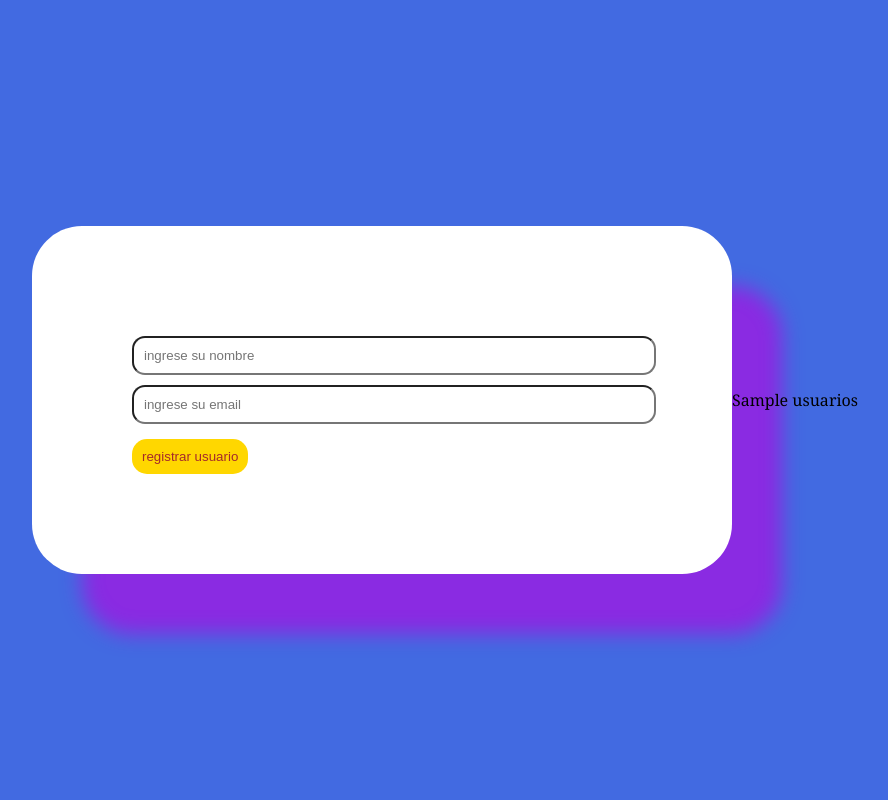
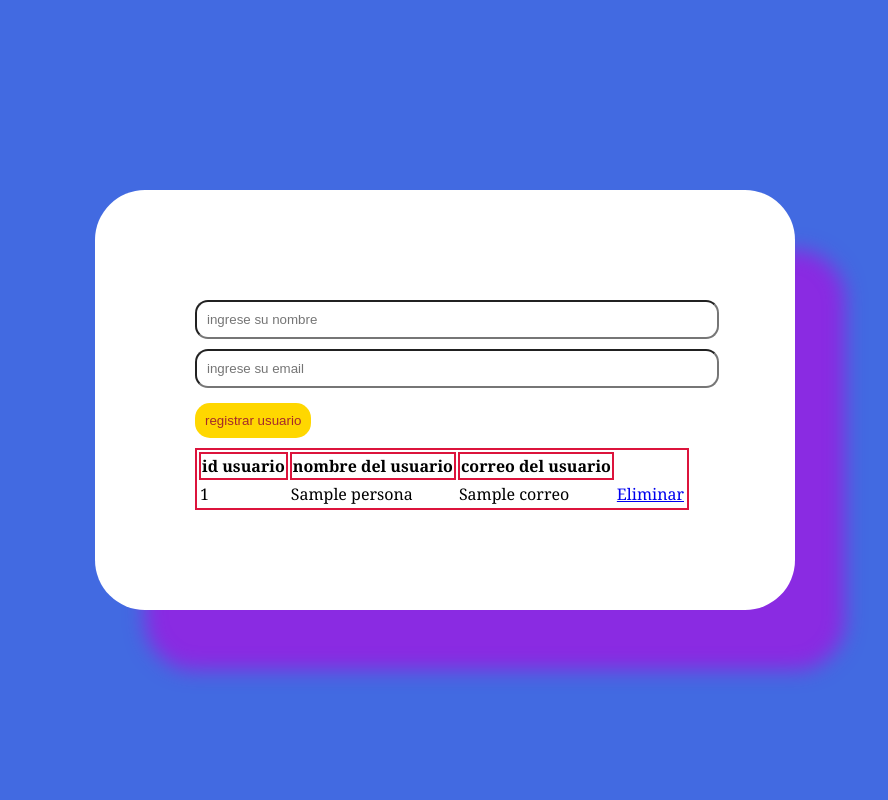
Before and after one commit to JSDIAZ27/CRUD, a Flask app: template templates/registro.html in a window 1280 px wide. Shown: the whole page, without its empty margins (195-1083 px from the left). Run offline with Flask 3, Linux system fonts and the light colour scheme; the template is opened without the code that fills it: most values are stand-ins (such as "Sample title", 1, 10 or a date in 2020).

Commit message:
clase 15-05-25

```diff
--- a/main.py
+++ b/main.py
@@ -1,9 +1,9 @@
-from flask import Flask, render_template, request, url_for
+from flask import Flask, render_template, request, url_for, redirect
 
 app =Flask(__name__)
 
 usuarios = []
-
+id_contador=1
 
 
 
@@ -11,14 +11,32 @@ usuarios = []
 
 @app.route("/", methods=["GET", "POST"])
 def crud():
-    nombre = request.form.get("nombre")
-    email = request.form.get("email")
-    usuarios.append({"nombre del usuario":nombre, "correo": email })
+    global id_contador
+
+    if request.method=='POST':
+     nombre = request.form.get("nombre")
+     email = request.form.get("email")
+     usuarios.append({"id":id_contador,"nombre del usuario":nombre, "correo": email }) #insertando un usuario
+     id_contador+=1
+     return redirect(url_for("crud"))
+
+
+    id_eliminar=request.args.get("borrar")#siempre quda como texto
+    if id_eliminar: #si me entregan un id a eliminar
+        #TODO: eliminar el usuario con el id del parametro de las lista
+        for item in usuarios:
+            if str(item['id'])==id_eliminar:
+                usuarios.remove(item)
+                break
+        return redirect(url_for("crud"))#llamar al nombre de la funcion
+
+
+        return render_template("registro.html")
 
 
 
 
-    return render_template("registro.html", usuarios=usuarios)
+    return render_template("registro.html", usuarios=usuarios)#lista que entregamos al html
 
 
 
--- a/static/style.css
+++ b/static/style.css
@@ -33,3 +33,8 @@ button {
     color: brown;
     cursor: pointer;
 }
+
+table, th{
+    margin-top: 10px;
+    border: 2px solid crimson;
+}
--- a/templates/registro.html
+++ b/templates/registro.html
@@ -9,17 +9,32 @@
 <body>
     <div class="section">
         <form method="post">
-            <input  type="text" name="nombre"  placeholder="ingrese su nombre">
+            <input  type="text" name="nombre"  placeholder="ingrese su nombre" required>
 
-            <input  type="email" name="email"  placeholder="ingrese su email">
-            <button tupe="submit">registrar usuario</button>
+            <input  type="email" name="email"  placeholder="ingrese su email" required>
+            <button type="submit">registrar usuario</button>
 
 
 
 
 
     </form>
+        <table>
+            <tr>  <th>id usuario </th>  <th> nombre del usuario </th>  <th> correo del usuario  </th>  </tr>
+            {% for persona in usuarios %}
+                <tr>
+                    <td> {{persona.id}} </td>
+                    <td> {{persona.nombre}} </td>
+                    <td> {{persona.correo}} </td>
+                    <td> <a href="/?borrar={{ persona.id}}">Eliminar</a></td>
+                </tr>
+
+            {% endfor %}
+        </table>
+
+
+
 </div>
-{{ usuarios}}
+
 </body>
 </html>
```
